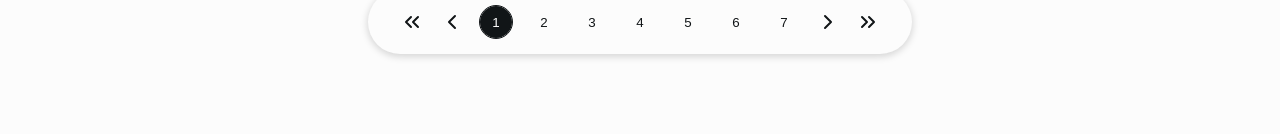
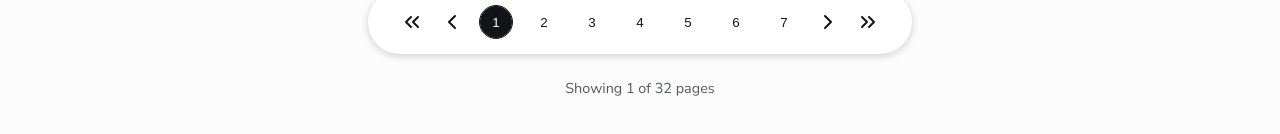
Before and after one commit to nathaliaif/rest-countries-api-react, a React (Vite) app: page /#/ in a window 1280 px wide. Shown: the part 1165-1299 px from the top of the page. Built offline with nearby package versions, Linux system fonts and the light colour scheme.

Commit message:
feat: add caption showing current and total pages

```diff
--- a/src/components/Pagination.tsx
+++ b/src/components/Pagination.tsx
@@ -26,9 +26,15 @@ const Pagination = ({
   const [pagesAhead, setPagesAhead] = useState(0);
   const [pagesBefore, setPagesBefore] = useState(0);
   const [totalPagesShown, setTotalPagesShown] = useState(7);
+  const [totalPages, setTotalPages] = useState(0);
+
+  useEffect(() => {
+    const pages = Math.ceil(totalItems / itemsPerPage);
+    setTotalPages(pages);
+  }, [totalItems, itemsPerPage]);
 
   // Get the total amount of pages necessary
-  for (let i: number = 1; i <= Math.ceil(totalItems / itemsPerPage); i++) {
+  for (let i: number = 1; i <= totalPages; i++) {
     pageNumbers.push(i);
   }
 
@@ -79,7 +85,8 @@ const Pagination = ({
 
     // Logic for arrow end
     if (id === "arrow-end") {
-      onPageChange(pageNumbers[pageNumbers.length - 1]);
+      setTotalPages(pageNumbers[pageNumbers.length - 1]);
+      onPageChange(totalPages);
     }
   }
 
@@ -155,6 +162,9 @@ const Pagination = ({
           </button>
         </li>
       </ul>
+      <div className="pagination__caption">
+        Showing {currentPage} of {totalPages} pages
+      </div>
     </nav>
   );
 };
--- a/src/styles/pagination.css
+++ b/src/styles/pagination.css
@@ -1,12 +1,13 @@
 .pagination-container {
+  position: relative;
   display: flex;
   justify-content: center;
   padding: 1rem 2rem;
   width: 100%;
   margin-left: auto;
   margin-right: auto;
-  margin-bottom: 2rem;
-  background: var(--bg-color);
+  margin-bottom: 4rem;
+  background: var(--elements-color);
   box-shadow: var(--box-shadow);
   border-radius: 40px;
 }
@@ -61,10 +62,19 @@
   }
 }
 
+.pagination__caption {
+  position: absolute;
+  top: 5.5rem;
+  opacity: 0.7;
+  font-size: 0.9rem;
+  color: var(--text-color);
+}
+
 @media screen and (min-width: 613px) {
   .pagination-container {
     padding: 1rem 2rem;
     width: fit-content;
+    margin-bottom: 2rem;
   }
 
   .pagination {
```
